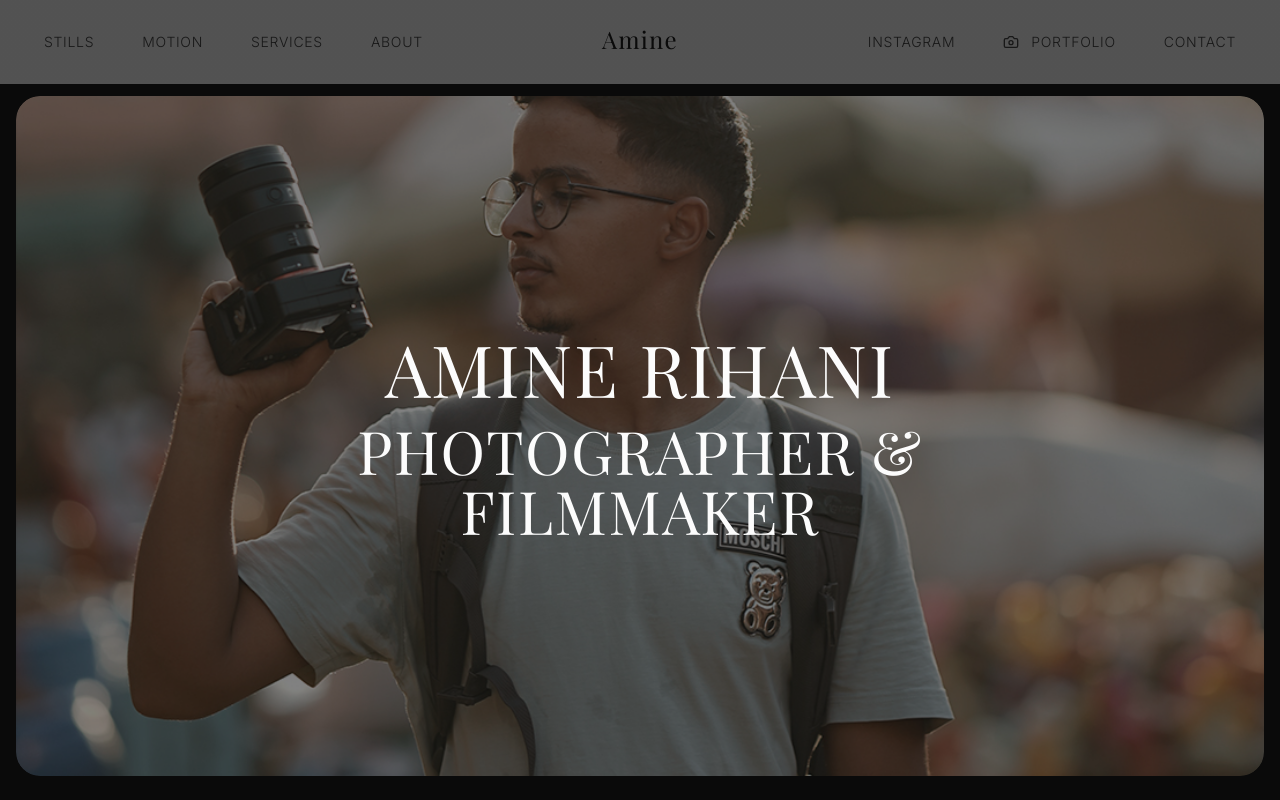
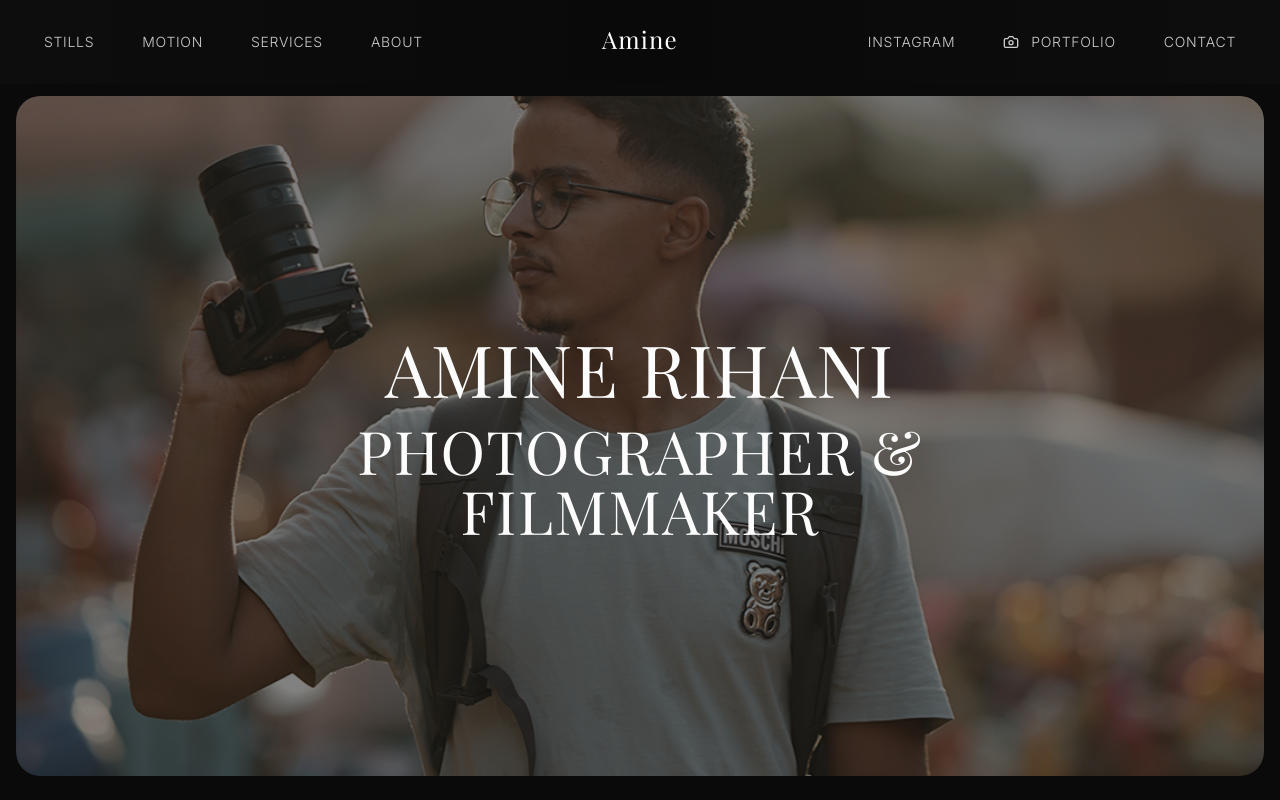
Before and after one commit to yassirab02/amine-protfolio-v2, a React (Vite) app: page / in a window 1280 px wide. Shown: the top 800 px of the page. Built offline with nearby package versions, Linux system fonts and the light colour scheme.

Commit message:
adding spinner

```diff
--- a/src/components/Navbar.tsx
+++ b/src/components/Navbar.tsx
@@ -30,8 +30,8 @@ export default function Navbar() {
     <nav
       className={`w-full py-6 px-8 flex justify-between items-center fixed top-0 left-0 right-0 z-40 transition-all duration-500 ${
         scrolled
-          ? "bg-gradient-to-r from-white/90 via-white/90 to-white/90 dark:from-zinc-900/90 dark:via-black/90 dark:to-zinc-900/90 backdrop-blur-md shadow-[0_10px_30px_-15px_rgba(0,0,0,0.1)] dark:shadow-[0_10px_30px_-15px_rgba(0,0,0,0.3)]"
-          : "bg-gradient-to-r from-white/30 via-white/30 to-white/30 dark:from-zinc-900/30 dark:via-black/30 dark:to-zinc-900/30 backdrop-blur-sm"
+          ? "bg-gradient-to-r from-zinc-900/90 via-black/90 to-zinc-900/90 backdrop-blur-md shadow-[0_10px_30px_-15px_rgba(0,0,0,0.3)]"
+          : "bg-gradient-to-r from-zinc-900/30 via-black/30 to-zinc-900/30 backdrop-blur-sm"
       }`}
     >
       {/* Left navigation */}
@@ -44,15 +44,15 @@ export default function Navbar() {
 
       {/* Logo - desktop centered */}
       <Link to="/" className="absolute left-1/2 transform -translate-x-1/2 hidden lg:block group">
-        <span className="text-2xl font-serif text-black dark:text-white tracking-wider relative overflow-hidden inline-block px-2">
-          <span className="relative z-10 group-hover:text-zinc-800 dark:group-hover:text-zinc-100 transition-colors duration-300">Amine</span>
-          <span className="absolute bottom-0 left-0 w-full h-[1px] bg-gradient-to-r from-transparent via-black dark:via-white to-transparent transform scale-x-0 group-hover:scale-x-100 transition-transform duration-500 ease-out"></span>
-          <span className="absolute -inset-1 bg-black/5 dark:bg-white/5 rounded-full transform scale-0 group-hover:scale-100 transition-transform duration-300 ease-out"></span>
+        <span className="text-2xl font-serif text-white tracking-wider relative overflow-hidden inline-block px-2">
+          <span className="relative z-10 group-hover:text-zinc-100 transition-colors duration-300">Amine</span>
+          <span className="absolute bottom-0 left-0 w-full h-[1px] bg-gradient-to-r from-transparent via-white to-transparent transform scale-x-0 group-hover:scale-x-100 transition-transform duration-500 ease-out"></span>
+          <span className="absolute -inset-1 bg-white/5 rounded-full transform scale-0 group-hover:scale-100 transition-transform duration-300 ease-out"></span>
         </span>
       </Link>
 
       {/* Mobile logo - left aligned */}
-      <Link to="/" className="text-2xl font-serif text-black dark:text-white tracking-wider lg:hidden">
+      <Link to="/" className="text-2xl font-serif text-white tracking-wider lg:hidden">
         Amine
       </Link>
 
@@ -87,13 +87,13 @@ function NavLink({ to, children, icon, target, rel }: { to: string; children: Re
       rel={rel}
       className={`group relative px-3 py-2 text-sm font-light tracking-wider transition-all duration-500 ${
         isActive
-          ? "text-black dark:text-white font-medium"
-          : "text-black/80 dark:text-white/80 hover:text-black dark:hover:text-white"
+          ? "text-white font-medium"
+          : "text-white/80 hover:text-white"
       }`}
     >
       {/* Decorative elements */}
-      <span className="absolute -top-1 left-1/2 -translate-x-1/2 w-1 h-1 rounded-full bg-black/30 dark:bg-white/30 opacity-0 group-hover:opacity-100 transition-opacity duration-500 delay-100"></span>
-      <span className="absolute -bottom-1 left-1/2 -translate-x-1/2 w-1 h-1 rounded-full bg-black/30 dark:bg-white/30 opacity-0 group-hover:opacity-100 transition-opacity duration-500 delay-100"></span>
+      <span className="absolute -top-1 left-1/2 -translate-x-1/2 w-1 h-1 rounded-full bg-white/30 opacity-0 group-hover:opacity-100 transition-opacity duration-500 delay-100"></span>
+      <span className="absolute -bottom-1 left-1/2 -translate-x-1/2 w-1 h-1 rounded-full bg-white/30 opacity-0 group-hover:opacity-100 transition-opacity duration-500 delay-100"></span>
 
       {/* Main content */}
       <span className="relative z-10 flex items-center">
@@ -119,7 +119,7 @@ function NavLink({ to, children, icon, target, rel }: { to: string; children: Re
       </span>
 
       {/* Hover and active effects */}
-      <span className={`absolute bottom-0 left-0 w-full h-[1px] bg-gradient-to-r from-transparent via-black dark:via-white to-transparent transition-transform duration-700 ease-out ${
+      <span className={`absolute bottom-0 left-0 w-full h-[1px] bg-gradient-to-r from-transparent via-white to-transparent transition-transform duration-700 ease-out ${
         isActive
           ? "scale-x-100"
           : "scale-x-0 group-hover:scale-x-100"
@@ -127,10 +127,10 @@ function NavLink({ to, children, icon, target, rel }: { to: string; children: Re
 
       {/* Active indicator dot */}
       {isActive && (
-        <span className="absolute -bottom-2 left-1/2 transform -translate-x-1/2 w-1 h-1 rounded-full bg-black dark:bg-white"></span>
+        <span className="absolute -bottom-2 left-1/2 transform -translate-x-1/2 w-1 h-1 rounded-full bg-white"></span>
       )}
 
-      <span className={`absolute -inset-1 bg-gradient-to-r from-black/0 via-black/5 to-black/0 dark:from-white/0 dark:via-white/5 dark:to-white/0 rounded-lg transition-all duration-500 ease-out ${
+      <span className={`absolute -inset-1 bg-gradient-to-r from-white/0 via-white/5 to-white/0 rounded-lg transition-all duration-500 ease-out ${
         isActive
           ? "opacity-100 scale-y-100"
           : "opacity-0 scale-y-0 group-hover:opacity-100 group-hover:scale-y-100"
@@ -138,8 +138,8 @@ function NavLink({ to, children, icon, target, rel }: { to: string; children: Re
 
       <span className={`absolute inset-0 rounded-lg border transition-all duration-500 ${
         isActive
-          ? "border-black/10 dark:border-white/10 scale-100 opacity-100"
-          : "border-black/0 dark:border-white/0 scale-90 opacity-0 group-hover:border-black/10 dark:group-hover:border-white/10 group-hover:scale-100 group-hover:opacity-100"
+          ? "border-white/10 scale-100 opacity-100"
+          : "border-white/0 scale-90 opacity-0 group-hover:border-white/10 group-hover:scale-100 group-hover:opacity-100"
       }`}></span>
     </Link>
   );
```
